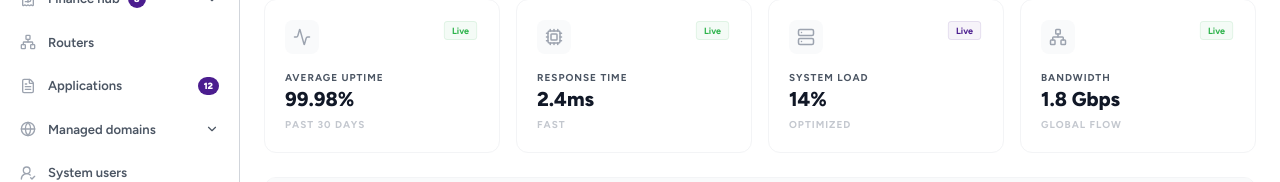
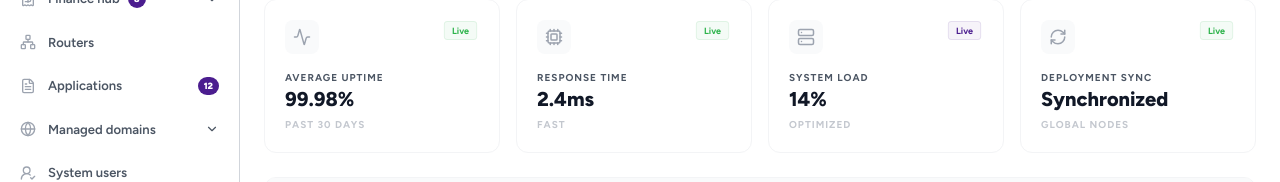
Before and after one commit to dennismutuku2005/pacewebsite, a Next.js app in the folder paceadmin/: page /dashboard/status in a window 1280 px wide. Shown: the part 172-354 px from the top of the page. Built offline with nearby package versions, Linux system fonts and the light colour scheme.

Commit message:
Auto-update: page.js

```diff
--- a/paceadmin/src/app/dashboard/status/page.js
+++ b/paceadmin/src/app/dashboard/status/page.js
@@ -40,7 +40,7 @@ export default function PlatformHealthPage() {
                     { label: 'Average Uptime', val: '99.98%', note: 'Past 30 Days', icon: Activity, color: 'success' },
                     { label: 'Response Time', val: '2.4ms', note: 'Fast', icon: Cpu, color: 'success' },
                     { label: 'System Load', val: '14%', note: 'Optimized', icon: Server, color: 'info' },
-                    { label: 'Bandwidth', val: '1.8 Gbps', note: 'Global Flow', icon: Network, color: 'success' },
+                    { label: 'Deployment Sync', val: 'Synchronized', note: 'Global Nodes', icon: RefreshCw, color: 'success' },
                 ].map((s, i) => (
                     <div key={i} className="bg-white border border-gray-100 rounded-xl p-5 shadow-sm hover:border-pace-purple/20 transition-all group">
                         <div className="flex justify-between items-start mb-4">
```
